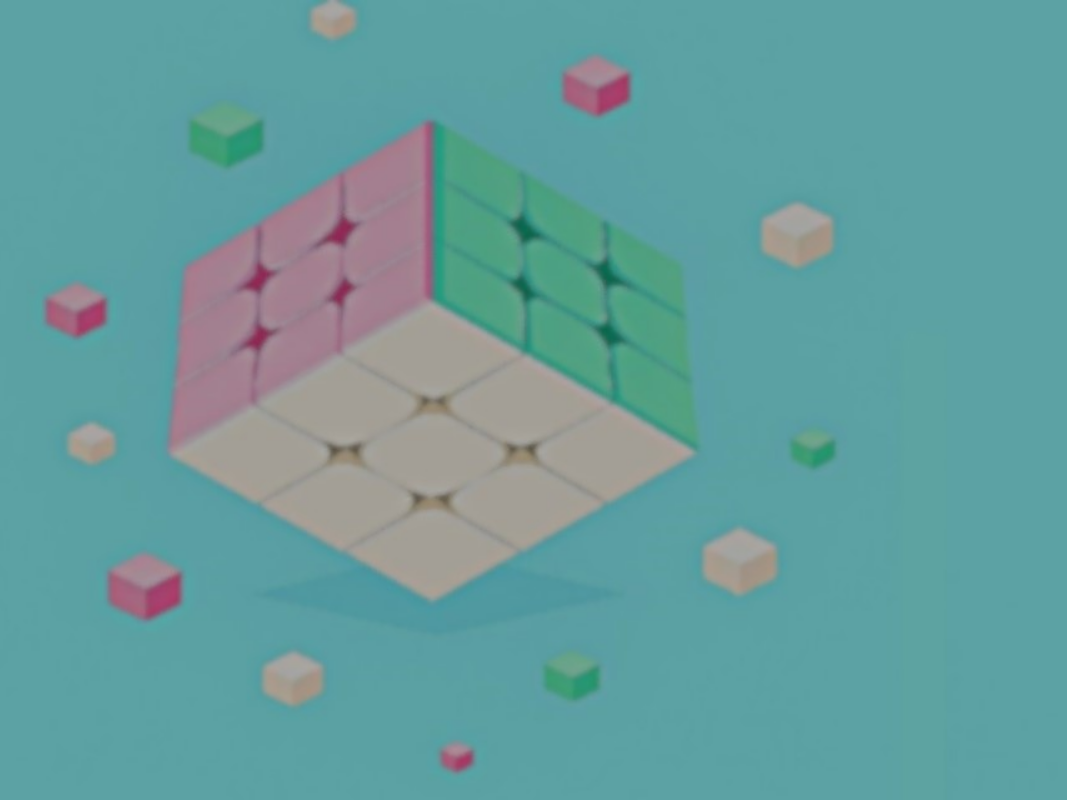
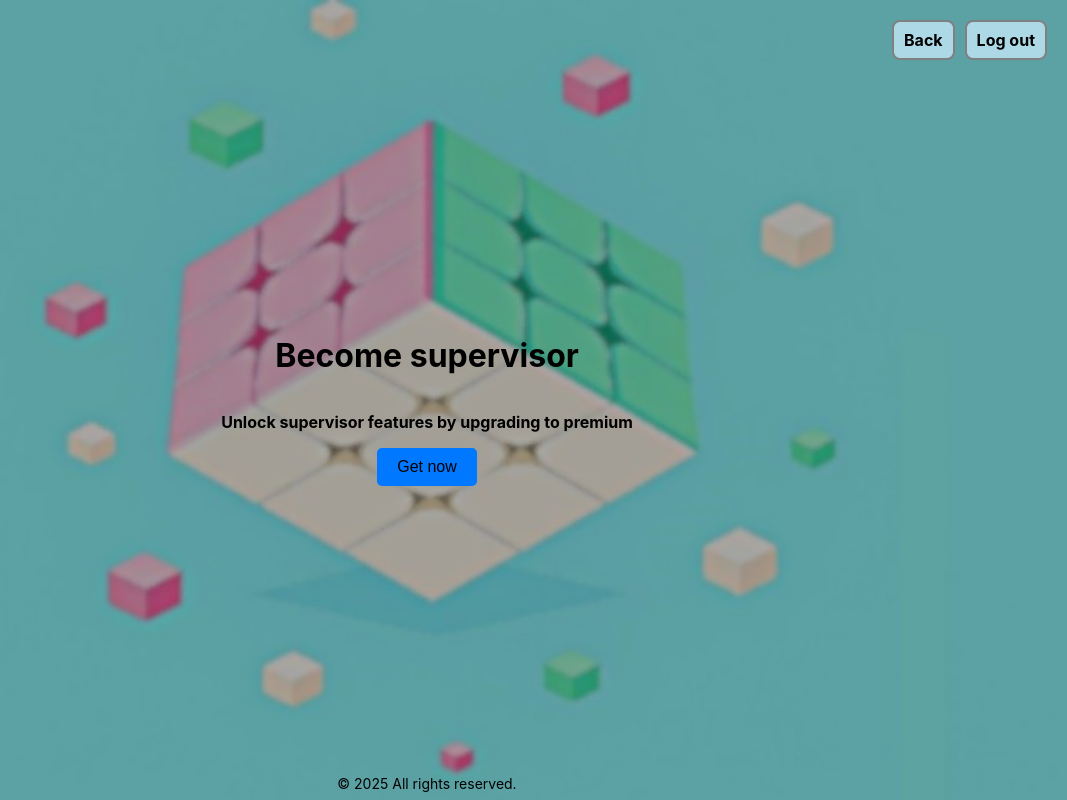
Before and after one commit to anamilenkoska/Cubix, a React (Create React App) app in the folder frontend/: page /supervisor in a window 1280 px wide. Before the commit this address had no page. Shown: the whole page, without its empty margins (213-1280 px from the left). Built offline with nearby package versions, Linux system fonts and the light colour scheme.

Commit message:
Styles fixed, supervisor added

```diff
--- a/frontend/src/AppRoutes.js
+++ b/frontend/src/AppRoutes.js
@@ -8,6 +8,7 @@ import LandingPage from './components/home/LandingPage'
 import AlgorithmPage from './components/algorithms/AlgorithmPage';
 import Report from './components/reports/Report'
 import Profile from './components/profile/Profile'
+import Supervisor from './components/supervisor/Supervisor'
 
 class AppRoutes extends Component{
     render(){
@@ -22,6 +23,7 @@ class AppRoutes extends Component{
                         <Route path='/algorithms/:cubeType' element={<AlgorithmPage/>}/>
                         <Route path='/report' element={<Report/>}/>
                         <Route path='/profile' element={<Profile/>}/>
+                        <Route path='/supervisor' element={<Supervisor/>}/>
                     </Route>
                 </Routes>
             </BrowserRouter>
--- a/frontend/src/components/algorithms/AlgorithmPage.js
+++ b/frontend/src/components/algorithms/AlgorithmPage.js
@@ -58,7 +58,7 @@ function AlgorithmPage() {
                                     alt={`${algo.Description} ${imgIndex}`}
                                     onError={(e) => {
                                         e.target.style.display = 'none';
-                                    }} />
+                                }} />
                             ))}
                         </div>
                     </div>
--- a/frontend/src/components/home/Homepage.js
+++ b/frontend/src/components/home/Homepage.js
@@ -19,15 +19,6 @@ function Homepage() {
     const handleCubeType = (e) => {
         const selected = e.target.value
         setSelectedCube(selected)
-
-        // if (selected) {
-        //     api.get(`/scrambles/${selected}`)
-        //         .then(res => setScramble(res.data))
-        //         .catch(err => console.log(err))
-        // } else {
-        //     setScramble(null)
-        // }
-
         if (selected && difficulty) {
             fetchScramble(selected, difficulty)
         } else {
@@ -54,16 +45,9 @@ function Homepage() {
             .catch(err => {
                 console.log(err)
             })
-
     }
 
     const handleNext = () => {
-        // if (selectedCube) {
-        //     api.get(`/scrambles/${selectedCube}`)
-        //         .then(res => setScramble(res.data))
-        //         .catch(err => console.log(err))
-        // }
-
         if (selectedCube && difficulty) {
             fetchScramble(selectedCube, difficulty)
         }
@@ -163,7 +147,7 @@ function Homepage() {
                     <div className="leftbar">
                         <p className="leftbarText">Learn how to solve Rubik's cube</p>
                         <div className="cubes-img-conatiner">
-                            <img src={cubes} alt="cubes" style={{ width: '300px', height: '100px',textAlign:'center', objectFit:'contain'}}/>
+                            <img src={cubes} alt="cubes" style={{ width: '300px', height: '100px', textAlign: 'center', objectFit: 'contain' }} />
 
                         </div>
                         <select className="dropdown" value={selectedCube} onChange={handleCubeType}>
@@ -181,8 +165,9 @@ function Homepage() {
                     <div className="leftbar2"><h3 className="leftbar2Text">Average time:{stats.average}</h3></div>
                 </div>
                 <div className="rightbar">
-                    <span className="rightbar-link" onClick={() => navigate('/profile')} role="link">Profile</span><br />
-                    <span className="rightbar-link" onClick={() => navigate('/report')} role="link">View report</span><br />
+                    <span className="rightbar-link" onClick={() => navigate('/profile')} role="link">Profile</span><br/>
+                    <span className="rightbar-link" onClick={() => navigate('/report')} role="link">View report</span><br/>
+                    <span className="rightbar-link" onClick={() => navigate('/supervisor')} role="link">Be supervisor</span><br/>
                     <span className="rightbar-link" onClick={() => navigate('/settings')} role="link">Settings</span>
                 </div>
             </div>
--- a/frontend/src/components/profile/Profile.js
+++ b/frontend/src/components/profile/Profile.js
@@ -36,7 +36,7 @@ function Profile() {
                 <a className="tab-link" href="/homepage">Back</a>
                 <a className="tab-link" href="/logout">Log out</a>
             </div>
-            <h1>Profile</h1>
+            <h1 className='profile-header'>Profile</h1>
             <div className='profile-info'>
                 <div className='username-row'>
                     <img src={icon} alt="User icon" className="user-icon" />
@@ -45,8 +45,8 @@ function Profile() {
                 <div className='username'>
                     <p><strong>User role: </strong>{profile.role}</p>
                     <p><strong>Number of solves: </strong>{profile.total_solves}</p>
-
                     <p><strong>Joined: </strong>{new Date(profile.logindate).toLocaleString()}</p>
+                    <p><strong>Supervisor: </strong>Not assigned.</p>
                 </div>
             </div>
             <div className='rightbar'>
--- a/frontend/src/components/profile/styles.css
+++ b/frontend/src/components/profile/styles.css
@@ -5,10 +5,9 @@
     position: relative;
 }
 
-.profile-container h1{
+.profile-header{
     text-align: center;
-    font-size: 28px;
-    margin-bottom: 20px;
+    font-weight: bold;
 }
 
 .profile-info{
--- a/frontend/src/components/reports/Report.js
+++ b/frontend/src/components/reports/Report.js
@@ -14,12 +14,6 @@ function Report() {
         if (!user) return
         api.get(`/attempts/last/${user.id}`)
             .then(res => {
-                // const data=res.data
-                // setReport({
-                //     username:data.username,
-                //     cubeType:data.cubeType,
-
-                // })
                 setReport(res.data)
             })
             .catch(err => {
@@ -28,7 +22,7 @@ function Report() {
     }, [user])
 
     if (!user) {
-        return <p>Please log in to view your reports</p>
+        return <p>Please log in to view your report</p>
     }
     if (!report) {
         return <p>Loading...</p>
@@ -45,7 +39,6 @@ function Report() {
                 <div className="username-row">
                     <img src={icon} alt="User icon" className="user-icon" />
                     <p className="username"><strong>{report.username}</strong></p>
-
                 </div>
                 <div className="username">
                     <p><strong>Cube type: </strong>{report.cubeType}</p>
--- /dev/null
+++ b/frontend/src/components/supervisor/Supervisor.js
@@ -0,0 +1,25 @@
+import React from 'react'
+import './styles.css'
+
+const Supervisor=()=>{
+    const handleClick=()=>{
+        alert('Redirecting to premium sign-up...')
+    }
+
+    return(
+        <div className='supervisor-container'>
+            <div className="top-right">
+                <a className="tab-link" href="/homepage">Back</a>
+                <a className="tab-link" href="/logout">Log out</a>
+            </div>
+            <h1>Become supervisor</h1>
+            <p className='text'>Unlock supervisor features by upgrading to premium</p>
+            <button onClick={handleClick} className='premium'>Get now</button>
+            <footer className="footer">
+                <p>&copy; {new Date().getFullYear()} All rights reserved.</p>
+            </footer>
+        </div>
+    )
+}
+
+export default Supervisor;
--- /dev/null
+++ b/frontend/src/components/supervisor/styles.css
@@ -0,0 +1,26 @@
+.supervisor-container{
+    display: flex;
+    flex-direction: column;
+    align-items: center;
+    justify-content: center;
+    height: 100vh;
+}
+
+.text{
+    font-weight: bold;
+}
+
+.premium{
+    padding: 10px 20px;
+    font-size: 16px;
+    cursor: pointer;
+    background-color: #0078FF;
+    color: black;
+    border: none;
+    border-radius: 5px;
+    transition: background-color 0.3s ease;
+}
+
+.premium:hover{
+    background-color: #358df2;
+}
--- a/frontend/src/index.css
+++ b/frontend/src/index.css
@@ -155,7 +155,7 @@
  .leftbar2 {
    border: 1px solid gray;
    border-radius: 12px;
-   background: rgba(255, 255, 255, 0.85);
+   background: white;
    padding: 10px;
    height: 40px;
    width:200px;
@@ -205,7 +205,7 @@
  .rightbar{
     position: fixed;
     top:200px;
-    right:20px;
+    right:15px;
     width:200px;
     padding: 15px;
     border: none;
```
Also changed, not shown: frontend/src/assets/back.jpg (deleted), frontend/src/assets/back1.jpg (deleted).
